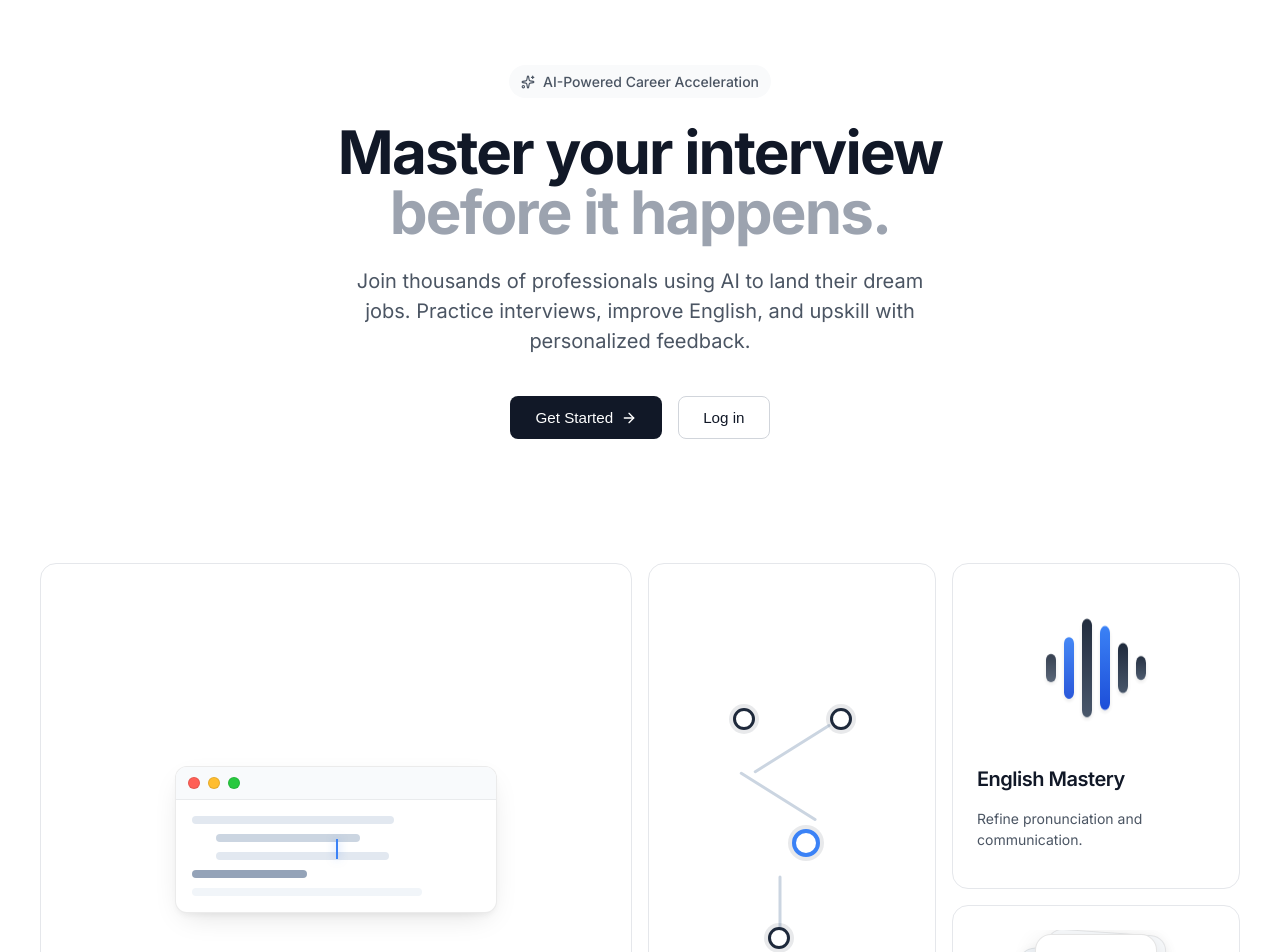
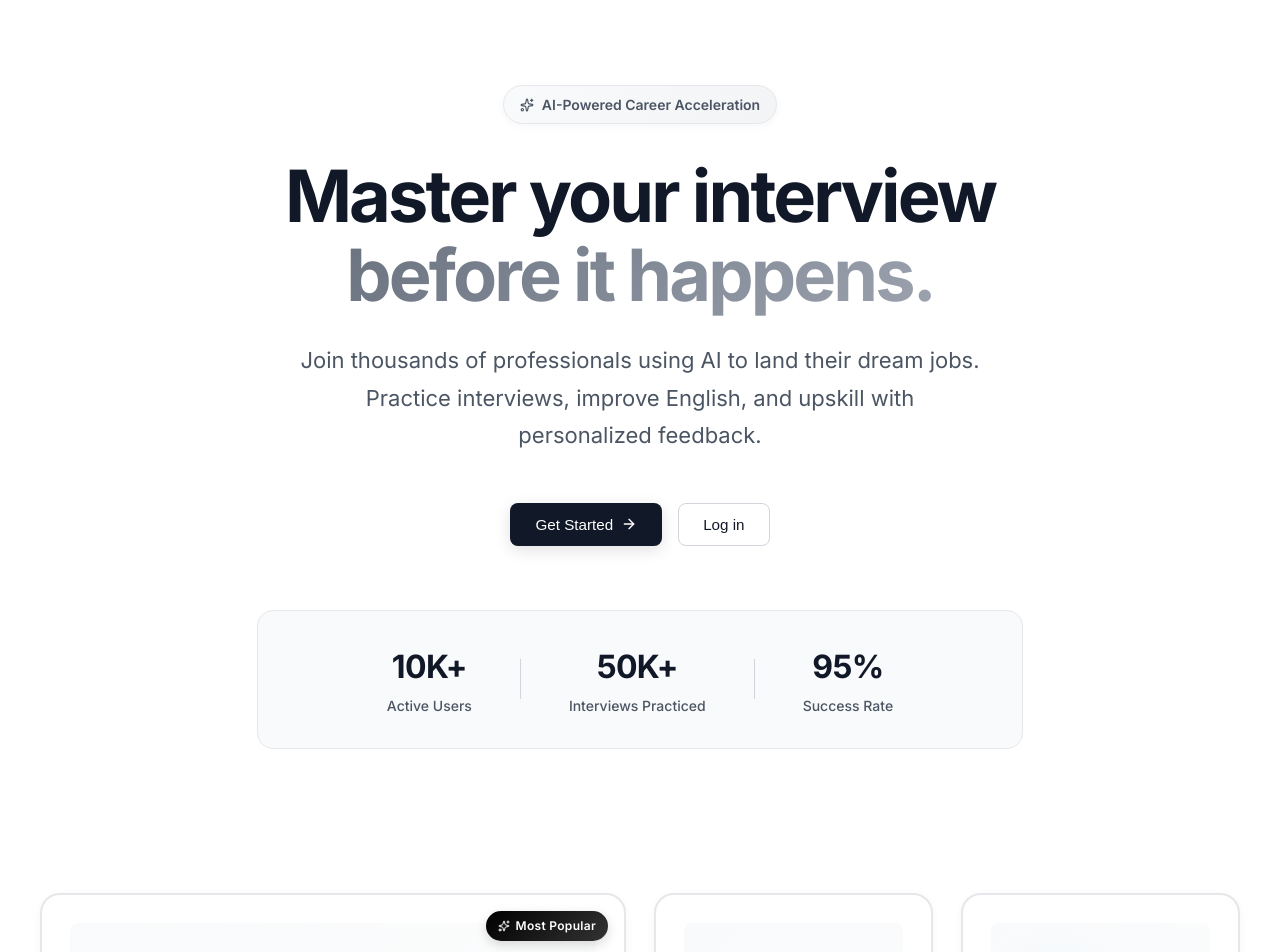
Before and after one commit to Shivansu77/interview, a React (Create React App) app in the folder frontend/: page / in a window 1280 px wide. Shown: the part 100-1052 px from the top of the page. Built offline with nearby package versions, Linux system fonts and the light colour scheme.

Commit message:
Enhance homepage UI/UX with improved bento grid and modern design principles
Co-authored-by: Shivansu77 <145926341+Shivansu77@users.noreply.github.com>

```diff
--- a/frontend/src/components/Dashboard.tsx
+++ b/frontend/src/components/Dashboard.tsx
@@ -30,38 +30,44 @@ const Dashboard: React.FC = () => {
   const bentoItems = [
     {
       title: "Interview Practice",
-      description: "Master technical and behavioral interviews with real-time AI feedback.",
+      description: "Master technical and behavioral interviews with AI-powered feedback and real-time analysis.",
       visual: <InterviewVisual />,
       path: "/interview",
-      className: "span-2 row-span-2"
+      className: "span-2 row-span-2",
+      accent: "primary",
+      badge: "Most Popular"
     },
     {
       title: "Learning Paths",
-      description: "Structured curriculum from beginner to expert.",
+      description: "Structured curriculum from beginner to expert with personalized roadmaps.",
       visual: <LearningVisual />,
       path: "/learn",
-      className: "span-1 row-span-2" // Tall item
+      className: "span-1 row-span-2",
+      accent: "purple"
     },
     {
       title: "English Mastery",
-      description: "Refine pronunciation and communication.",
+      description: "Perfect your pronunciation and fluency with advanced speech analysis.",
       visual: <EnglishVisual />,
       path: "/english",
-      className: "span-1"
+      className: "span-1",
+      accent: "blue"
     },
     {
-      title: "Vocabulary",
-      description: "Expand your professional lexicon.",
+      title: "Vocabulary Builder",
+      description: "Expand your professional vocabulary with daily challenges.",
       visual: <VocabularyVisual />,
       path: "/vocabulary",
-      className: "span-1"
+      className: "span-1",
+      accent: "teal"
     },
     {
       title: "AI Characters",
-      description: "Roleplay with diverse AI personas.",
+      description: "Practice conversations with diverse AI personalities for any scenario.",
       visual: <CharactersVisual />,
       path: "/chat",
-      className: "span-2"
+      className: "span-2",
+      accent: "gradient"
     }
   ];
 
@@ -71,44 +77,28 @@ const Dashboard: React.FC = () => {
 
       <main className="container">
         {/* Hero Section */}
-        <div style={{
-          textAlign: 'center',
-          padding: '100px 20px 60px',
-          maxWidth: '800px',
-          margin: '0 auto'
-        }}>
-          <div style={{
-            display: 'inline-flex',
-            alignItems: 'center',
-            gap: '8px',
-            padding: '6px 12px',
-            borderRadius: '100px',
-            backgroundColor: 'var(--bg-secondary)',
-            marginBottom: '24px',
-            fontSize: '14px',
-            fontWeight: '500',
-            color: 'var(--text-secondary)'
-          }}>
+        <div className="hero-section">
+          <div className="hero-badge">
             <Sparkles size={14} />
             <span>AI-Powered Career Acceleration</span>
           </div>
 
-          <h1 className="minimal-title" style={{ marginBottom: '24px' }}>
+          <h1 className="hero-title">
             Master your interview <br />
-            <span style={{ color: 'var(--text-tertiary)' }}>before it happens.</span>
+            <span className="hero-title-accent">before it happens.</span>
           </h1>
 
-          <p className="minimal-subtitle" style={{ marginBottom: '40px' }}>
+          <p className="hero-subtitle">
             {user
               ? 'Welcome back. Ready to continue your journey?'
               : 'Join thousands of professionals using AI to land their dream jobs. Practice interviews, improve English, and upskill with personalized feedback.'}
           </p>
 
           {!user && (
-            <div style={{ display: 'flex', gap: '16px', justifyContent: 'center' }}>
+            <div className="hero-buttons">
               <button
                 onClick={() => { setAuthMode('register'); setShowAuthModal(true); }}
-                className="minimal-button-primary"
+                className="minimal-button-primary hero-cta"
               >
                 Get Started <ArrowRight size={16} />
               </button>
@@ -120,6 +110,26 @@ const Dashboard: React.FC = () => {
               </button>
             </div>
           )}
+
+          {/* Stats for social proof */}
+          {!user && (
+            <div className="hero-stats">
+              <div className="stat-item">
+                <div className="stat-number">10K+</div>
+                <div className="stat-label">Active Users</div>
+              </div>
+              <div className="stat-divider"></div>
+              <div className="stat-item">
+                <div className="stat-number">50K+</div>
+                <div className="stat-label">Interviews Practiced</div>
+              </div>
+              <div className="stat-divider"></div>
+              <div className="stat-item">
+                <div className="stat-number">95%</div>
+                <div className="stat-label">Success Rate</div>
+              </div>
+            </div>
+          )}
         </div>
 
         {/* Bento Grid */}
@@ -128,14 +138,32 @@ const Dashboard: React.FC = () => {
             <div
               key={index}
               onClick={() => user ? navigate(item.path) : setShowAuthModal(true)}
-              className={`bento-item ${item.className || ''}`}
+              className={`bento-item ${item.className || ''} accent-${item.accent || 'default'}`}
+              role="button"
+              tabIndex={0}
+              onKeyDown={(e) => {
+                if (e.key === 'Enter' || e.key === ' ') {
+                  e.preventDefault();
+                  user ? navigate(item.path) : setShowAuthModal(true);
+                }
+              }}
+              aria-label={`Navigate to ${item.title}`}
             >
+              {item.badge && (
+                <div className="bento-badge">
+                  <Sparkles size={12} />
+                  {item.badge}
+                </div>
+              )}
               <div className="visual-container">
                 {item.visual}
               </div>
               <div className="bento-content">
                 <h3 className="bento-title">{item.title}</h3>
                 <p className="bento-description">{item.description}</p>
+                <div className="bento-arrow">
+                  <ArrowRight size={20} />
+                </div>
               </div>
             </div>
           ))}
--- a/frontend/src/styles/minimalTheme.css
+++ b/frontend/src/styles/minimalTheme.css
@@ -55,6 +55,149 @@ h6 {
   margin-top: 0;
 }
 
+/* Hero Section - Enhanced */
+.hero-section {
+  text-align: center;
+  padding: 120px 20px 80px;
+  max-width: 900px;
+  margin: 0 auto;
+}
+
+.hero-badge {
+  display: inline-flex;
+  align-items: center;
+  gap: 8px;
+  padding: 8px 16px;
+  border-radius: 100px;
+  background: linear-gradient(135deg, var(--bg-secondary) 0%, var(--bg-tertiary) 100%);
+  border: 1px solid var(--border-light);
+  margin-bottom: 32px;
+  font-size: 14px;
+  font-weight: 600;
+  color: var(--text-secondary);
+  box-shadow: 0 2px 8px rgba(0, 0, 0, 0.04);
+  animation: fadeInUp 0.6s ease-out;
+}
+
+.hero-title {
+  font-size: 4.5rem;
+  line-height: 1.1;
+  font-weight: 800;
+  letter-spacing: -0.04em;
+  color: var(--text-primary);
+  margin-bottom: 28px;
+  animation: fadeInUp 0.6s ease-out 0.1s backwards;
+}
+
+.hero-title-accent {
+  background: linear-gradient(135deg, #6b7280 0%, #9ca3af 100%);
+  -webkit-background-clip: text;
+  -webkit-text-fill-color: transparent;
+  background-clip: text;
+}
+
+.hero-subtitle {
+  font-size: 1.375rem;
+  color: var(--text-secondary);
+  font-weight: 400;
+  max-width: 680px;
+  margin: 0 auto 48px;
+  line-height: 1.7;
+  animation: fadeInUp 0.6s ease-out 0.2s backwards;
+}
+
+.hero-buttons {
+  display: flex;
+  gap: 16px;
+  justify-content: center;
+  margin-bottom: 64px;
+  animation: fadeInUp 0.6s ease-out 0.3s backwards;
+  flex-wrap: wrap;
+}
+
+.hero-cta {
+  box-shadow: 0 4px 16px rgba(0, 0, 0, 0.12);
+}
+
+.hero-cta:hover {
+  box-shadow: 0 8px 24px rgba(0, 0, 0, 0.16);
+}
+
+/* Social Proof Stats */
+.hero-stats {
+  display: flex;
+  justify-content: center;
+  align-items: center;
+  gap: 48px;
+  padding: 32px;
+  background: var(--bg-secondary);
+  border-radius: var(--radius-xl);
+  border: 1px solid var(--border-light);
+  max-width: 700px;
+  margin: 0 auto;
+  animation: fadeInUp 0.6s ease-out 0.4s backwards;
+}
+
+.stat-item {
+  text-align: center;
+}
+
+.stat-number {
+  font-size: 2rem;
+  font-weight: 800;
+  color: var(--text-primary);
+  letter-spacing: -0.02em;
+  margin-bottom: 4px;
+}
+
+.stat-label {
+  font-size: 0.875rem;
+  color: var(--text-secondary);
+  font-weight: 500;
+}
+
+.stat-divider {
+  width: 1px;
+  height: 40px;
+  background: var(--border-medium);
+}
+
+/* Responsive Typography */
+@media (max-width: 768px) {
+  .hero-section {
+    padding: 80px 20px 60px;
+  }
+
+  .hero-title {
+    font-size: 2.75rem;
+  }
+
+  .hero-subtitle {
+    font-size: 1.125rem;
+  }
+
+  .hero-stats {
+    flex-direction: column;
+    gap: 24px;
+    padding: 24px;
+  }
+
+  .stat-divider {
+    width: 80px;
+    height: 1px;
+  }
+
+  .hero-buttons {
+    flex-direction: column;
+    align-items: stretch;
+    padding: 0 20px;
+  }
+
+  .hero-buttons button {
+    width: 100%;
+  }
+}
+
 .minimal-title {
   font-size: 3.75rem;
   line-height: 1;
@@ -78,47 +221,132 @@ h6 {
   padding: 0 1.5rem;
 }
 
-/* Bento Grid Layout */
+/* Bento Grid Layout - Enhanced with UI/UX Principles */
 .bento-grid {
   display: grid;
   grid-template-columns: repeat(1, 1fr);
-  gap: 1rem;
+  gap: 1.25rem;
   margin-top: 4rem;
-  padding-bottom: 4rem;
+  padding-bottom: 5rem;
 }
 
 @media (min-width: 768px) {
   .bento-grid {
     grid-template-columns: repeat(2, 1fr);
+    gap: 1.5rem;
   }
 }
 
 @media (min-width: 1024px) {
   .bento-grid {
     grid-template-columns: repeat(4, 1fr);
-    grid-template-rows: repeat(2, minmax(240px, auto));
+    grid-template-rows: repeat(2, minmax(260px, auto));
+    gap: 1.75rem;
   }
 }
 
 .bento-item {
   background: var(--bg-primary);
-  border: 1px solid var(--border-light);
-  border-radius: var(--radius-xl);
-  padding: 1.5rem;
+  border: 2px solid var(--border-light);
+  border-radius: 1.25rem;
+  padding: 1.75rem;
   position: relative;
   overflow: hidden;
-  transition: all 0.3s cubic-bezier(0.25, 0.8, 0.25, 1);
+  transition: all 0.4s cubic-bezier(0.25, 0.8, 0.25, 1);
   display: flex;
   flex-direction: column;
-  gap: 1rem;
-  /* Explicit gap instead of space-between */
+  gap: 1.25rem;
   cursor: pointer;
+  box-shadow: 0 2px 8px rgba(0, 0, 0, 0.04);
 }
 
+/* Accessibility - Focus state */
+.bento-item:focus {
+  outline: 3px solid #3b82f6;
+  outline-offset: 2px;
+}
+
+.bento-item:focus:not(:focus-visible) {
+  outline: none;
+}
+
+/* Hover effects with improved visual feedback */
 .bento-item:hover {
-  border-color: var(--border-medium);
-  box-shadow: var(--shadow-lg);
-  transform: translateY(-4px);
+  border-color: var(--accent-highlight);
+  box-shadow: 0 12px 32px rgba(0, 0, 0, 0.08), 0 2px 8px rgba(0, 0, 0, 0.04);
+  transform: translateY(-6px);
+}
+
+.bento-item:active {
+  transform: translateY(-2px);
+  transition: all 0.1s ease;
+}
+
+/* Accent colors for visual hierarchy */
+.bento-item.accent-primary:hover {
+  border-color: #000000;
+  background: linear-gradient(135deg, #ffffff 0%, #fafafa 100%);
+}
+
+.bento-item.accent-purple:hover {
+  border-color: #8b5cf6;
+}
+
+.bento-item.accent-blue:hover {
+  border-color: #3b82f6;
+}
+
+.bento-item.accent-teal:hover {
+  border-color: #14b8a6;
+}
+
+.bento-item.accent-gradient:hover {
+  border-color: #8b5cf6;
+  background: linear-gradient(135deg, #ffffff 0%, #faf5ff 100%);
+}
+
+/* Badge for featured items */
+.bento-badge {
+  position: absolute;
+  top: 1rem;
+  right: 1rem;
+  background: linear-gradient(135deg, #000000 0%, #333333 100%);
+  color: white;
+  padding: 0.375rem 0.75rem;
+  border-radius: 100px;
+  font-size: 0.75rem;
+  font-weight: 600;
+  display: flex;
+  align-items: center;
+  gap: 0.375rem;
+  z-index: 20;
+  box-shadow: 0 4px 12px rgba(0, 0, 0, 0.15);
+  letter-spacing: 0.025em;
+}
+
+/* Arrow indicator for navigation hint */
+.bento-arrow {
+  position: absolute;
+  bottom: 1.5rem;
+  right: 1.5rem;
+  width: 36px;
+  height: 36px;
+  border-radius: 50%;
+  background: var(--bg-secondary);
+  display: flex;
+  align-items: center;
+  justify-content: center;
+  color: var(--text-secondary);
+  opacity: 0;
+  transform: translateX(-8px);
+  transition: all 0.3s ease;
+}
+
+.bento-item:hover .bento-arrow {
+  opacity: 1;
+  transform: translateX(0);
+  background: var(--accent-color);
+  color: white;
 }
 
 .bento-item.span-2 {
@@ -139,36 +367,60 @@ h6 {
   position: relative;
   z-index: 10;
   flex-shrink: 0;
-  /* Prevent text from shrinking */
+  display: flex;
+  flex-direction: column;
+  gap: 0.5rem;
 }
 
 .bento-title {
-  font-size: 1.25rem;
-  font-weight: 600;
-  margin-bottom: 0.5rem;
+  font-size: 1.375rem;
+  font-weight: 700;
+  margin-bottom: 0.25rem;
+  letter-spacing: -0.025em;
+  color: var(--text-primary);
+  line-height: 1.3;
 }
 
 .bento-description {
   color: var(--text-secondary);
-  font-size: 0.875rem;
-  line-height: 1.5;
+  font-size: 0.9375rem;
+  line-height: 1.6;
+  font-weight: 400;
 }
 
-/* Custom Visuals Container */
+/* Custom Visuals Container - Enhanced */
 .visual-container {
   width: 100%;
   flex: 1;
-  min-height: 160px;
+  min-height: 180px;
   display: flex;
   align-items: center;
   justify-content: center;
   position: relative;
   overflow: hidden;
-  /* Keep animations contained */
+  border-radius: var(--radius-md);
+  background: linear-gradient(135deg, var(--bg-secondary) 0%, transparent 100%);
+  transition: all 0.4s ease;
+}
+
+.bento-item:hover .visual-container {
+  transform: scale(1.02);
 }
 
 .bento-item.row-span-2 .visual-container {
-  min-height: 240px;
+  min-height: 280px;
+}
+
+/* Add subtle background pattern */
+.visual-container::before {
+  content: '';
+  position: absolute;
+  top: 0;
+  left: 0;
+  right: 0;
+  bottom: 0;
+  background: radial-gradient(circle at 30% 50%, rgba(59, 130, 246, 0.03) 0%, transparent 50%);
+  pointer-events: none;
 }
 
 /* Interview Visual (Code Window) */
```
